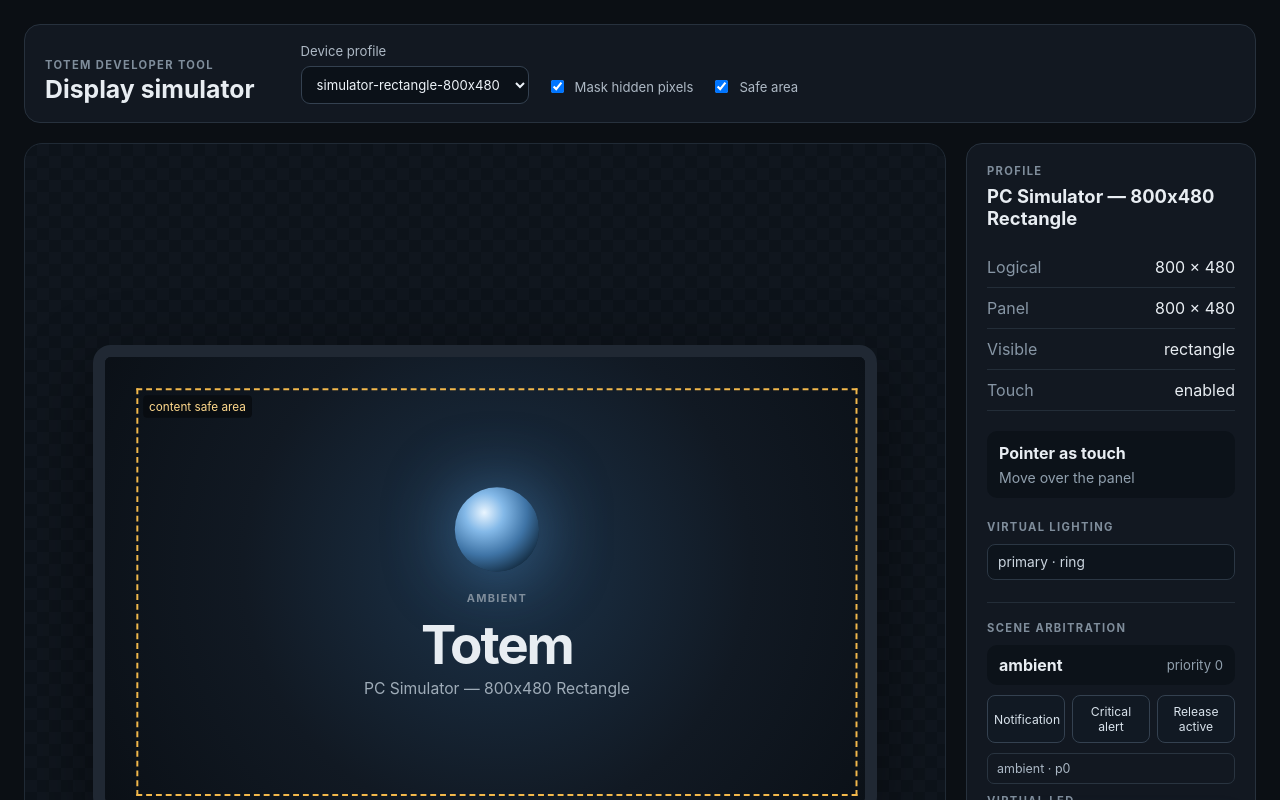
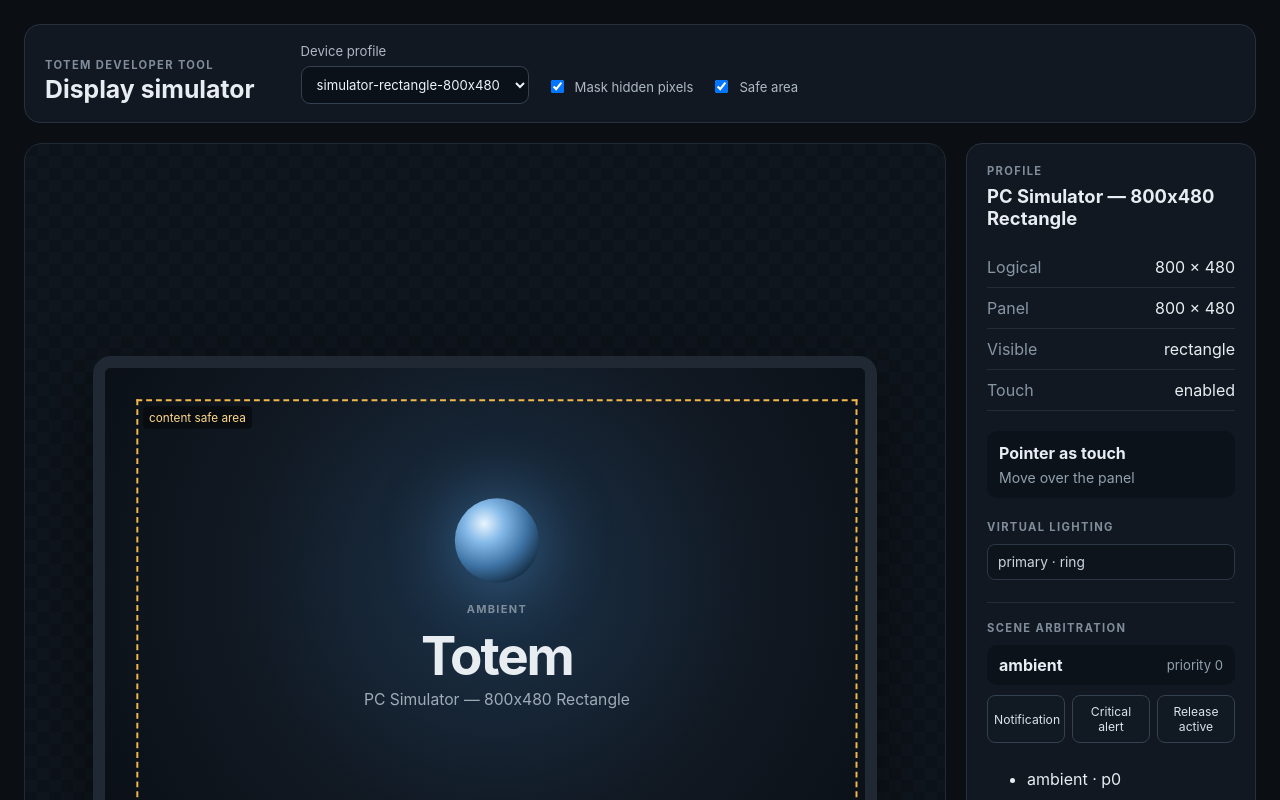
Before and after one commit to KingHacker9000/totem, a React (Vite) app in the folder apps/display/: page / in a window 1280 px wide. Shown: the top 800 px of the page. Built offline with nearby package versions, Linux system fonts and the light colour scheme.

Commit message:
Use semantic scene request list

```diff
--- a/apps/display/src/SceneDebugPanel.tsx
+++ b/apps/display/src/SceneDebugPanel.tsx
@@ -82,13 +82,13 @@
           Release active
         </button>
       </div>
-      <div className="scene-stack" role="list" aria-label="Scene request stack">
+      <ul className="scene-stack" aria-label="Scene request stack">
         {scene.requests.map((request) => (
-          <span key={request.id} role="listitem">
+          <li key={request.id}>
             {request.sceneId} · p{request.priority}
-          </span>
+          </li>
         ))}
-      </div>
+      </ul>
 
       <p className="eyebrow led-heading">Virtual LED</p>
       <div
```
